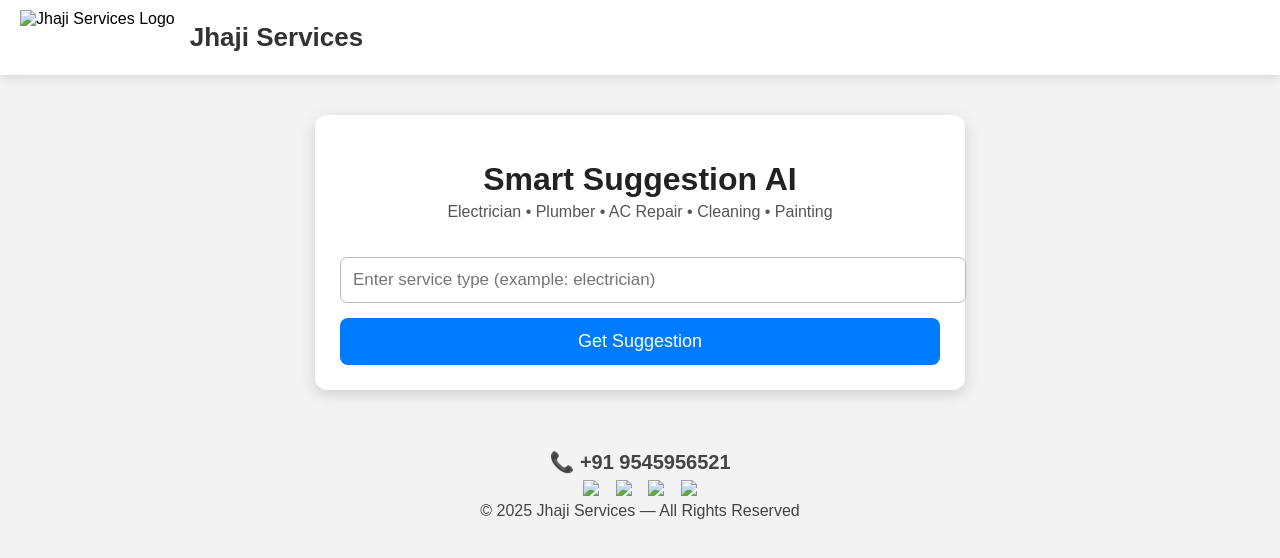
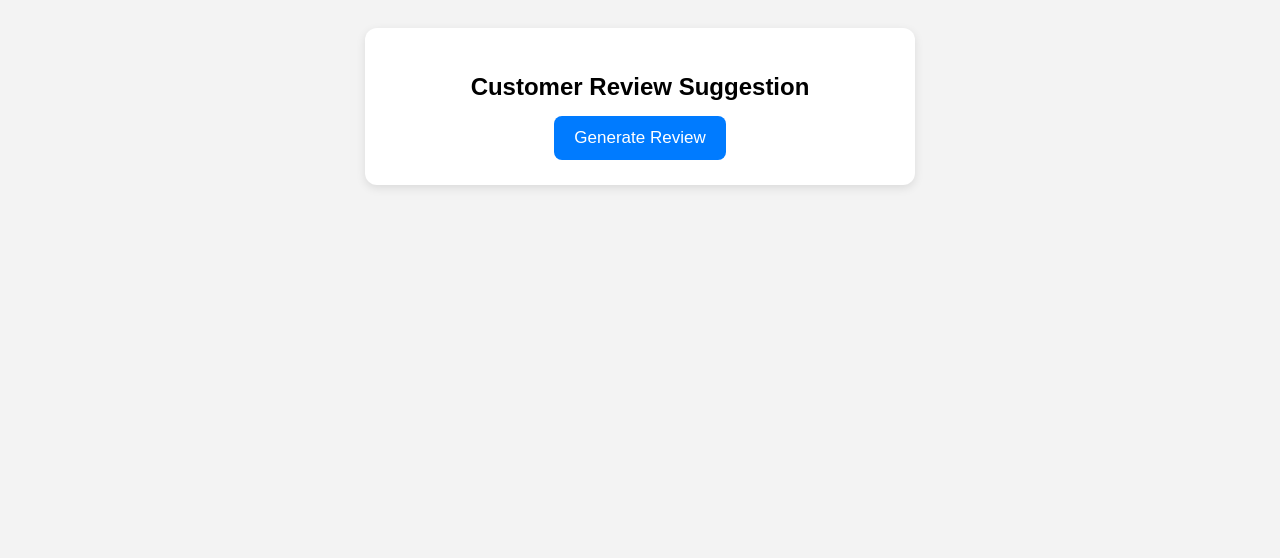
Before and after one commit to jhajiservices/review, a plain HTML site: page index.html in a window 1280 px wide. Drawn offline with Linux system fonts and the light colour scheme.

Commit message:
Update title and improve layout in index.html

```diff
--- a/index.html
+++ b/index.html
@@ -3,155 +3,113 @@
 <head>
     <meta charset="UTF-8">
     <meta name="viewport" content="width=device-width, initial-scale=1.0">
-    <title>Jhaji Services - Smart Suggestion AI</title>
+    <title>Customer Review Suggestion</title>
 
     <style>
         body {
-            margin: 0;
-            padding: 0;
+            font-family: Arial, sans-serif;
             background: #f3f3f3;
-            font-family: Arial, sans-serif;
+            padding: 20px;
         }
 
-        /* Header */
-        .header {
-            background: #ffffff;
-            padding: 10px 20px;
-            display: flex;
-            align-items: center;
-            box-shadow: 0 4px 10px rgba(0,0,0,0.1);
-        }
-        .header img {
-            height: 55px;
-        }
-        .brand-name {
-            font-size: 26px;
-            margin-left: 15px;
-            font-weight: bold;
-            color: #333;
+        .container {
+            max-width: 500px;
+            margin: auto;
+            background: #fff;
+            padding: 25px;
+            border-radius: 12px;
+            box-shadow: 0 3px 10px rgba(0,0,0,0.1);
+            text-align: center;
         }
 
-        /* Container */
-        .container {
-            max-width: 600px;
-            background: #fff;
-            margin: 40px auto;
-            padding: 25px;
-            border-radius: 12px;
-            box-shadow: 0 4px 15px rgba(0,0,0,0.15);
-        }
-        h1 {
-            text-align: center;
-            color: #222;
-            margin-bottom: 10px;
-        }
-        p.subtext {
-            text-align: center;
-            color: #555;
-            margin-top: -5px;
+        h2 {
+            margin-bottom: 15px;
         }
 
-        input {
-            width: 100%;
-            padding: 12px;
-            font-size: 17px;
-            border-radius: 7px;
-            border: 1px solid #bbb;
+        #reviewBox {
             margin-top: 20px;
+            background: #eefbea;
+            padding: 15px;
+            border-radius: 8px;
+            font-size: 18px;
+            display: none;
         }
 
         button {
-            width: 100%;
-            padding: 13px;
-            margin-top: 15px;
-            background: #007bff;
+            padding: 12px 20px;
+            font-size: 17px;
             border: none;
+            cursor: pointer;
             border-radius: 8px;
-            color: #fff;
-            font-size: 18px;
-            cursor: pointer;
-        }
-        button:hover {
-            background: #0056b3;
         }
 
-        .result {
-            margin-top: 20px;
-            background: #e6f7e7;
-            padding: 15px;
-            border-radius: 10px;
-            display: none;
-            font-size: 17px;
+        .btn-generate {
+            background: #007bff;
+            color: white;
         }
 
-        /* Footer */
-        .footer {
-            text-align: center;
-            padding: 15px;
-            margin-top: 30px;
-            color: #444;
+        .btn-copy {
+            background: #28a745;
+            color: white;
+            margin-top: 10px;
+            display: none;
         }
 
-        .icons img {
-            width: 32px;
-            margin: 6px;
-            vertical-align: middle;
+        .btn-copy:hover {
+            background: #1f7f35;
         }
 
-        .phone {
-            font-size: 20px;
-            font-weight: bold;
-            margin-top: 5px;
+        .btn-generate:hover {
+            background: #005ec0;
         }
     </style>
 </head>
-
 <body>
 
-<!-- HEADER -->
-<div class="header">
-    <img src="your-logo.png" alt="Jhaji Services Logo">
-    <div class="brand-name">Jhaji Services</div>
-</div>
+<div class="container">
+    <h2>Customer Review Suggestion</h2>
 
-<!-- MAIN CARD -->
-<div class="container">
-    <h1>Smart Suggestion AI</h1>
-    <p class="subtext">Electrician • Plumber • AC Repair • Cleaning • Painting</p>
+    <button class="btn-generate" onclick="showReview()">Generate Review</button>
 
-    <input id="query" type="text" placeholder="Enter service type (example: electrician)">
-    <button onclick="suggest()">Get Suggestion</button>
+    <div id="reviewBox"></div>
 
-    <div id="result" class="result"></div>
-</div>
-
-<!-- FOOTER -->
-<div class="footer">
-    <div class="phone">📞 +91 9545956521</div>
-    <div class="icons">
-        <img src="facebook.png">
-        <img src="instagram.png">
-        <img src="youtube.png">
-        <img src="google.png">
-    </div>
-    <div>© 2025 Jhaji Services — All Rights Reserved</div>
+    <button class="btn-copy" id="copyBtn" onclick="copyReview()">Copy Review</button>
 </div>
 
 <script>
-    async function suggest() {
-        const query = document.getElementById("query").value.toLowerCase();
-        const response = await fetch("suggestion.json");
-        const data = await response.json();
+    const reviews = [
+        "Great service! Very professional and quick.",
+        "Excellent experience, highly recommended!",
+        "Work done perfectly. I’m fully satisfied.",
+        "Very polite and skilled technician.",
+        "Fast response and affordable price.",
+        "Good service and clean work.",
+        "Quality work at a reasonable price.",
+        "On-time service, totally satisfied.",
+        "Amazing experience! Will book again.",
+        "Helpful and trustworthy service provider.",
+        "Fantastic work! Problem solved quickly.",
+        "Very professional behavior and neat work.",
+        "Service was smooth and hassle-free.",
+        "Highly impressed with the service quality.",
+        "Reliable and excellent service provider."
+    ];
 
-        const resultBox = document.getElementById("result");
+    function showReview() {
+        const randomReview = reviews[Math.floor(Math.random() * reviews.length)];
+        document.getElementById("reviewBox").style.display = "block";
+        document.getElementById("reviewBox").innerText = randomReview;
+        document.getElementById("copyBtn").style.display = "inline-block";
+    }
 
-        if (data[query]) {
-            resultBox.style.display = "block";
-            resultBox.innerHTML = `<b>Suggestion:</b> ${data[query]}`;
-        } else {
-            resultBox.style.display = "block";
-            resultBox.innerHTML = "No suggestion found for this category.";
-        }
+    function copyReview() {
+        const text = document.getElementById("reviewBox").innerText;
+        navigator.clipboard.writeText(text);
+
+        document.getElementById("copyBtn").innerText = "Copied!";
+        setTimeout(() => {
+            document.getElementById("copyBtn").innerText = "Copy Review";
+        }, 1500);
     }
 </script>
 
```
